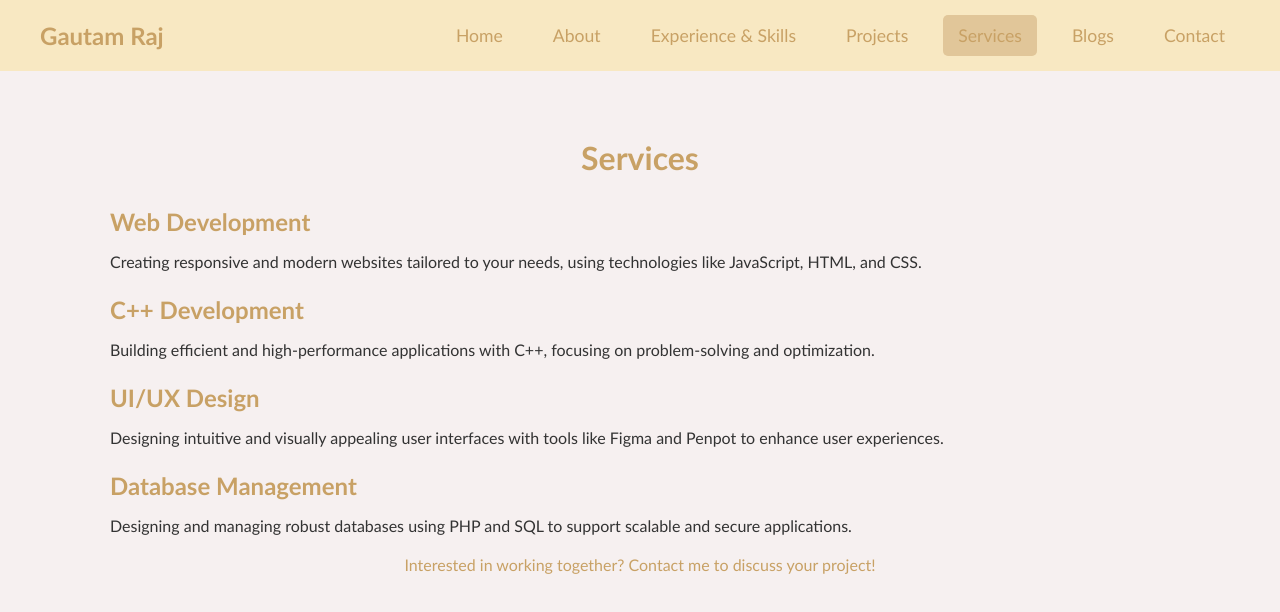
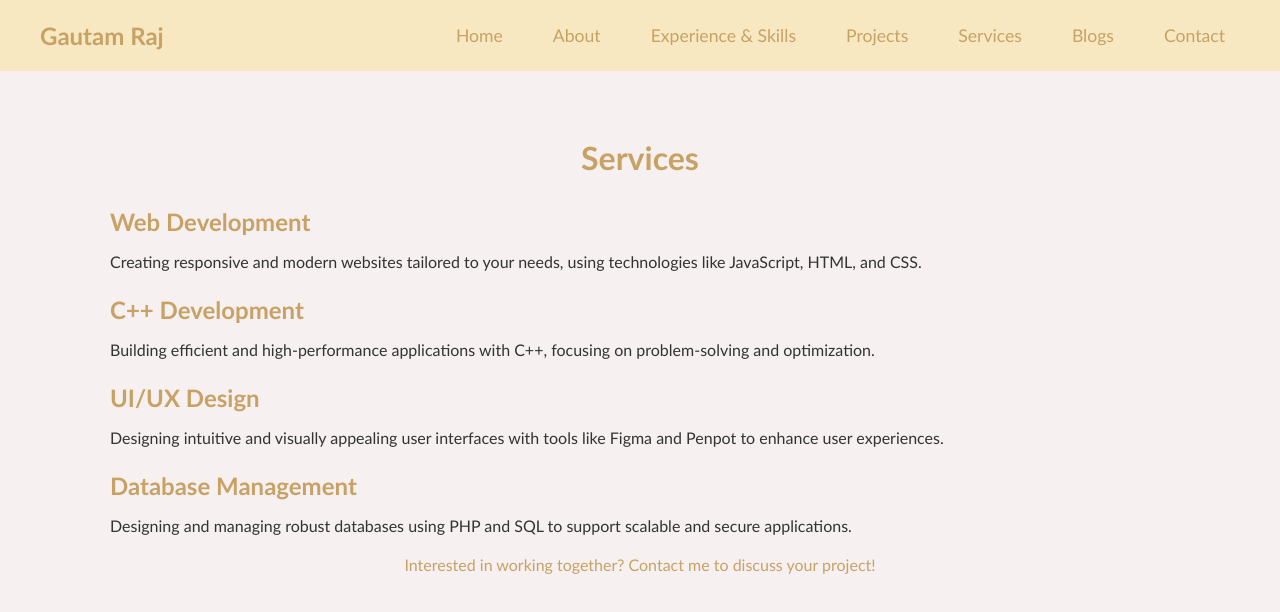
Before and after one commit to g269r/WebProfile, a plain HTML site: page services.html in a window 1280 px wide. Drawn offline with Linux system fonts and the light colour scheme.

Commit message:
Update services.html

```diff
--- a/services.html
+++ b/services.html
@@ -8,6 +8,7 @@
 </head>
 <body>
     <!-- Navigation Bar -->
+   <!-- Navigation Bar -->
 <nav id="navbar">
     <div class="nav-container">
         <a href="index.html" class="nav-logo">Gautam Raj</a>
@@ -16,7 +17,7 @@
             <a href="about.html" class="nav-link">About</a>
             <a href="experience.html" class="nav-link">Experience & Skills</a>
             <a href="projects.html" class="nav-link">Projects</a>
-                <a href="services.html" class="nav-link active">Services</a>
+            <a href="services.html" class="nav-link">Services</a>
             <a href="blogs.html" class="nav-link">Blogs</a>
             <a href="contact.html" class="nav-link">Contact</a>
         </div>
```
Lines whose indentation alone changed are shown as unchanged.
